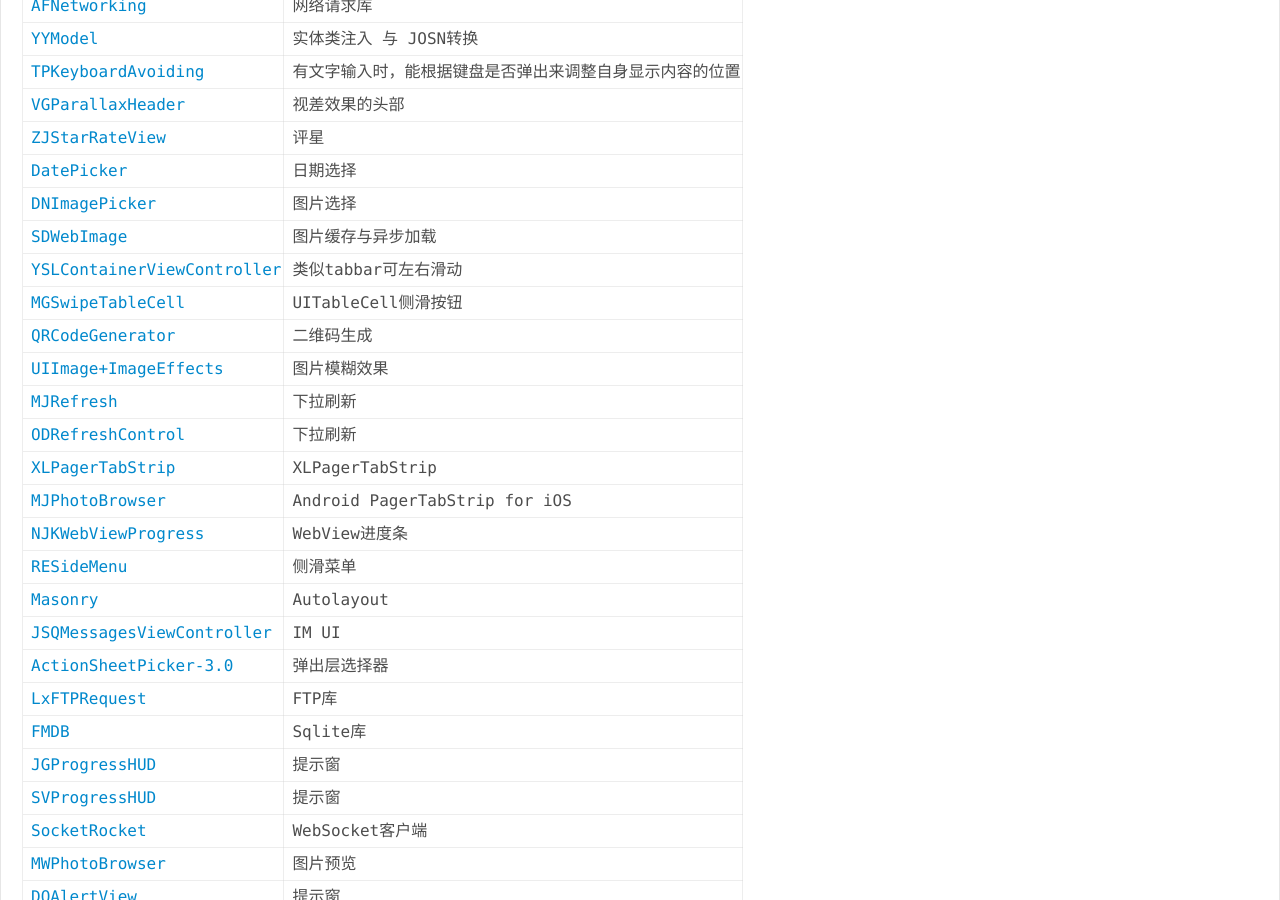
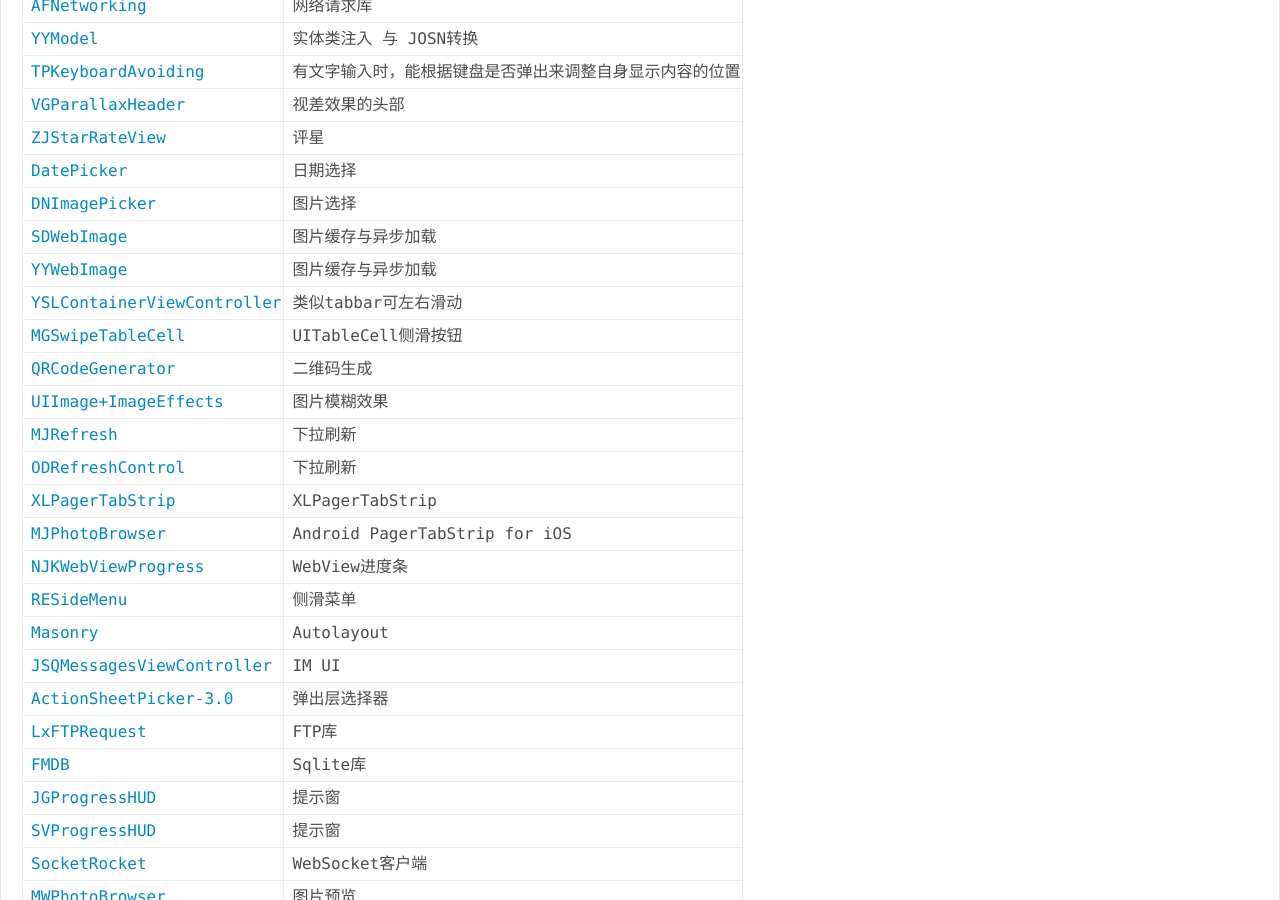
Before and after one commit to psvmc/myblog_jekyll, a Jekyll site: the page built from _posts/2016-11-10-ios-lib.md, in a window 1280 px wide and 900 px high, scrolled down 620 px. Built offline with Jekyll 4.4.1, drawn with Linux system fonts in a browser that asks for light colours; comment, search, counter and statistics services are not loaded.

Commit message:
文章更新

```diff
--- a/_posts/2016-11-10-ios-lib.md
+++ b/_posts/2016-11-10-ios-lib.md
@@ -22,6 +22,7 @@
 |[DatePicker](https://github.com/OrigHeart/DatePicker)|日期选择|
 |[DNImagePicker](https://github.com/AwesomeDennis/DNImagePicker)|图片选择|
 |[SDWebImage](https://github.com/rs/SDWebImage)|图片缓存与异步加载|
+|[YYWebImage](https://github.com/ibireme/YYWebImage)|图片缓存与异步加载|
 |[YSLContainerViewController](https://github.com/y-hryk/YSLContainerViewController)|类似tabbar可左右滑动|
 |[MGSwipeTableCell](https://github.com/MortimerGoro/MGSwipeTableCell)|UITableCell侧滑按钮|
 |[QRCodeGenerator](https://github.com/psvmc/QRCodeGenerator)|二维码生成|
```
